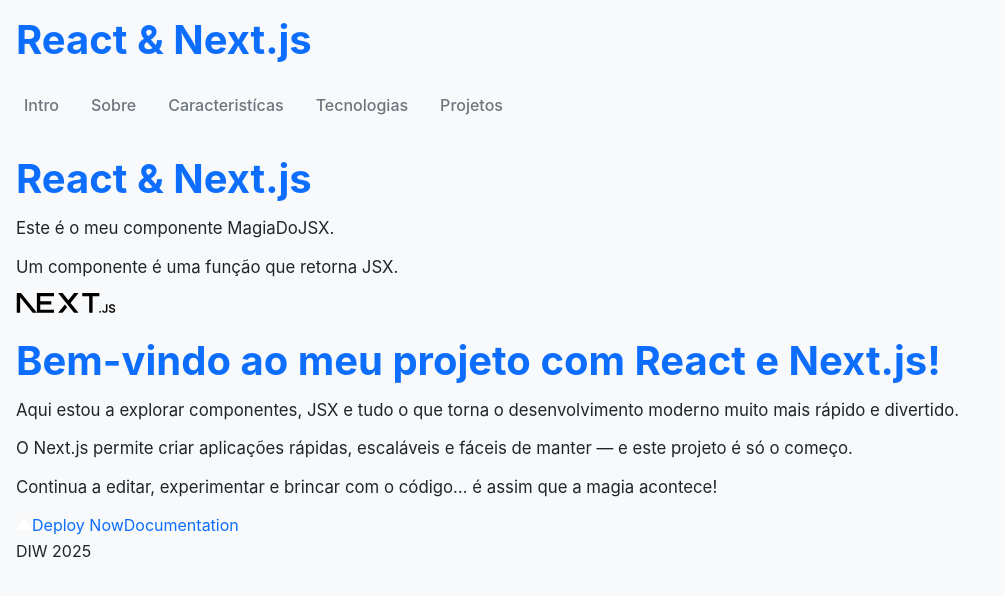
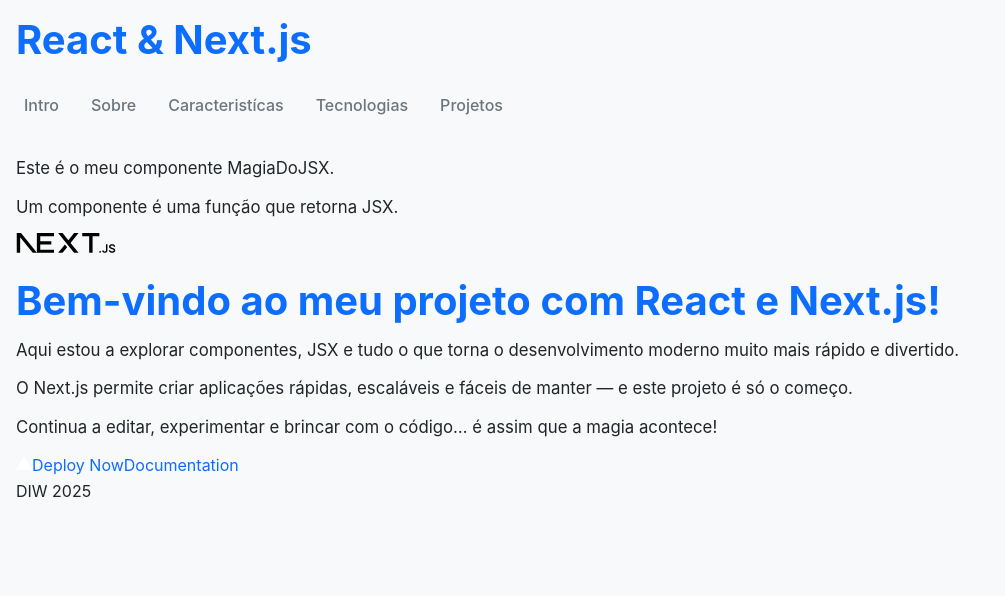
Before and after one commit to maximonunes/maximomnunes, a Next.js app: page / in a window 1280 px wide. Shown: the top 596 px of the page, without its empty margins (0-1005 px from the left). Built offline with nearby package versions, Linux system fonts and the light colour scheme.

Commit message:
Update title app/page.tsx

```diff
--- a/app/page.tsx
+++ b/app/page.tsx
@@ -8,7 +8,7 @@
     <div className="flex min-h-screen items-center justify-center bg-zinc-50 font-sans dark:bg-black">
 
       <header className="flex flex-col items-center gap-4 py-6">
-        <h1 className="text-2xl font-semibold dark:text-white">React & Next.js</h1>
+        <h1 className="text-2xl font-semibold dark:text-white"></h1>
 
         {/*
 <nav className="flex gap-4 text-lg">
```
